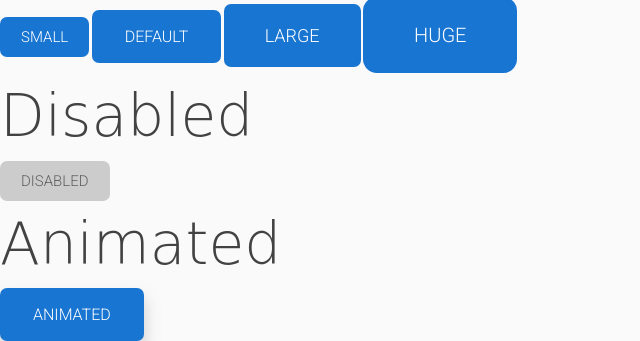
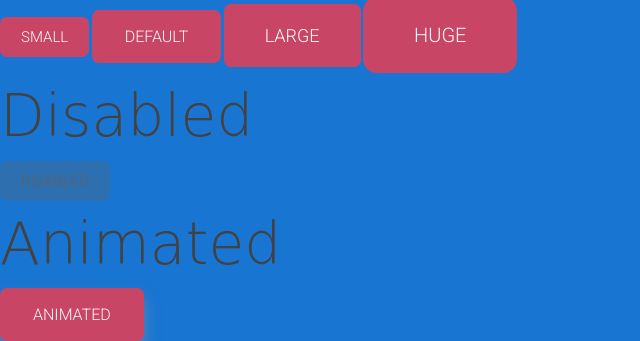
Before and after one commit to SoyAaronCervantes/Website, a website: page index.html in a window 1280 px wide. Shown: the part 665-1006 px from the top of the page, without its empty margins (0-640 px from the left). Drawn offline with nearby package versions, Linux system fonts and the light colour scheme; files that its build step writes are made by us from their sources; a web font is replaced by a local one.

Commit message:
Modified color variables

```diff
--- a/scss/abstracts/_variables.scss
+++ b/scss/abstracts/_variables.scss
@@ -10,8 +10,8 @@ $headers-font-size: .833rem;
 /*****************************************\
              #Section-color
 \*****************************************/
-$color-primary: hsl(0, 0%, 98%);
-$color-secondary: hsl(210, 79%, 46%);
+$color-primary: hsl(210, 79%, 46%);
+$color-secondary: 	hsl(345, 55%, 53%);
 
 
 
@@ -19,7 +19,7 @@ $color-secondary: hsl(210, 79%, 46%);
           #Section-color-grey
 \*****************************************/
 $color-black: hsl(0, 0%, 0%);
-$color-white: hsl(0, 0%, 100%);
+$color-white: hsl(0, 0%, 98%);
 
 $color-grey-500: hsl(0, 0%, 62%);
 $color-grey-700: hsl(0, 0%, 38%);
```
